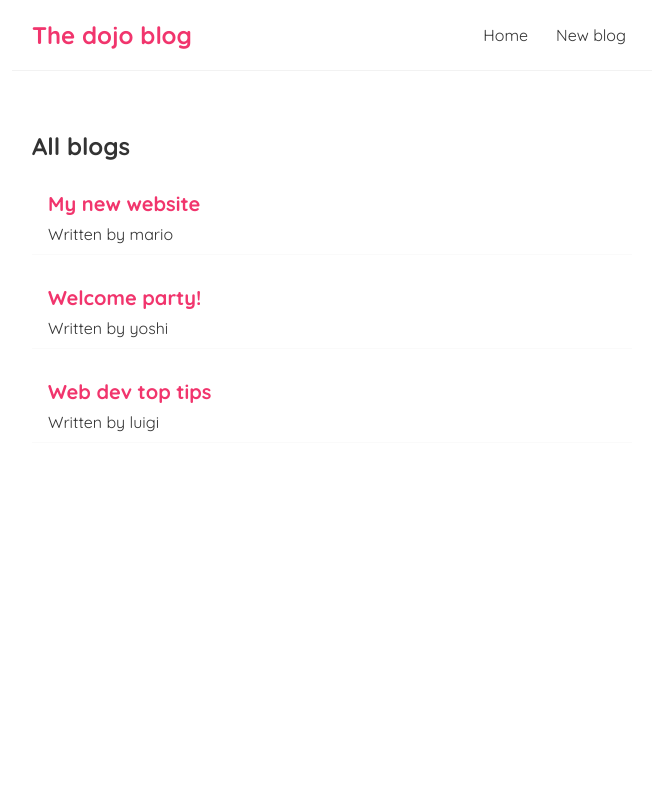
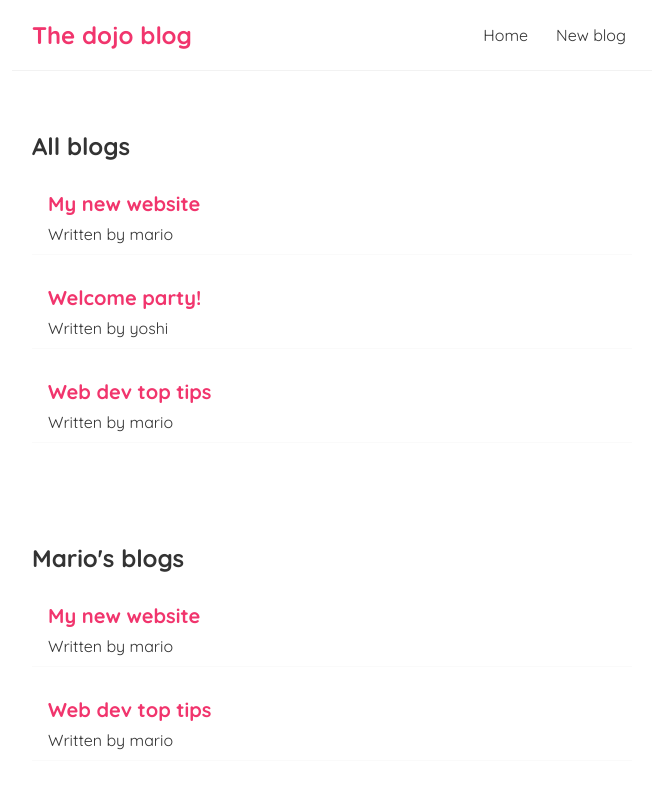
Before and after one commit to RomanAbdurahmanov/Ninja-blog, a React (Create React App) app: page / in a window 1280 px wide. Shown: the top 788 px of the page, without its empty margins (308-964 px from the left). Built offline with nearby package versions, Linux system fonts and the light colour scheme.

Commit message:
Added filtered property

```diff
--- a/src/Home.tsx
+++ b/src/Home.tsx
@@ -8,12 +8,20 @@
     {
       title: 'Web dev top tips',
       body: 'lorem ipsum...',
-      author: 'luigi',
+      author: 'mario',
       id: 3,
     },
   ])
 
-  return <BlogList blogs={blogs} title='All blogs' />
+  return (
+    <div className='home'>
+      <BlogList blogs={blogs} title='All blogs' />
+      <BlogList
+        blogs={blogs.filter((blog) => blog.author === 'mario')}
+        title="Mario's blogs"
+      />
+    </div>
+  )
 }
 
 export default Home
```
